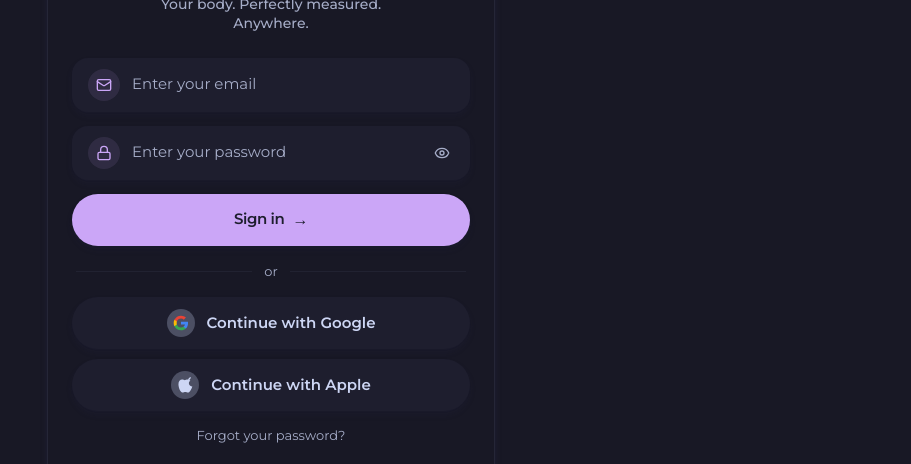
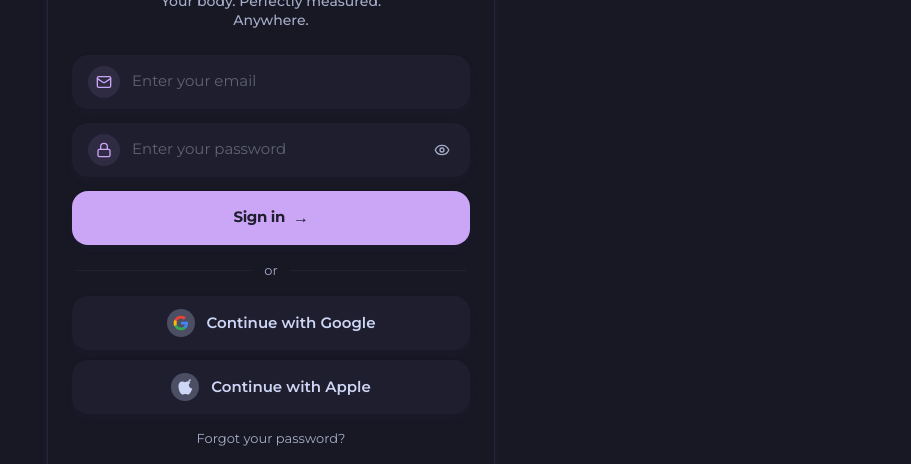
Before and after one commit to Ikechukwuproleader101/Measure-MEE, a React (Vite) app in the folder frontend/: page / in a window 1280 px wide. Shown: the part 237-701 px from the top of the page, without its empty margins (369-1280 px from the left). Built offline with nearby package versions, Linux system fonts and the light colour scheme; no server answers.

Commit message:
Asjusting those login screen button to fit

```diff
--- a/frontend/src/components/Auth/LoginScreen.tsx
+++ b/frontend/src/components/Auth/LoginScreen.tsx
@@ -188,7 +188,7 @@ export const LoginScreen: React.FC<LoginScreenProps> = ({
               <Mail className="w-4 h-4 stroke-[2]" />
             </div>
 
-            {/* Real Editable Input - Guaranteed No Outline */}
+            {/* Real Editable Input - Guaranteed No Outline & Non-White Placeholder */}
             <div className="relative flex-1 flex items-center overflow-hidden">
               <input
                 ref={inputRef}
@@ -200,7 +200,7 @@ export const LoginScreen: React.FC<LoginScreenProps> = ({
                 onBlur={() => setIsFocused(false)}
                 placeholder="Enter your email"
                 autoComplete="email"
-                className="w-full bg-transparent text-foreground text-[15px] font-normal tracking-normal border-0 outline-none focus:outline-none focus-visible:outline-none ring-0 focus:ring-0 shadow-none placeholder:text-muted-foreground select-text"
+                className="w-full bg-transparent text-foreground text-[15px] font-normal tracking-normal border-0 outline-none focus:outline-none focus-visible:outline-none ring-0 focus:ring-0 shadow-none placeholder:text-[#727088] placeholder:opacity-100 select-text"
               />
             </div>
 
@@ -238,7 +238,7 @@ export const LoginScreen: React.FC<LoginScreenProps> = ({
                 onChange={(e) => setPassword(e.target.value)}
                 placeholder="Enter your password"
                 autoComplete="current-password"
-                className="w-full bg-transparent text-foreground text-[15px] font-normal tracking-normal border-0 outline-none focus:outline-none focus-visible:outline-none ring-0 focus:ring-0 shadow-none placeholder:text-muted-foreground pr-2 select-text"
+                className="w-full bg-transparent text-foreground text-[15px] font-normal tracking-normal border-0 outline-none focus:outline-none focus-visible:outline-none ring-0 focus:ring-0 shadow-none placeholder:text-[#727088] placeholder:opacity-100 pr-2 select-text"
               />
             </div>
 
@@ -260,12 +260,12 @@ export const LoginScreen: React.FC<LoginScreenProps> = ({
             </div>
           )}
 
-          {/* Primary Continue Button */}
+          {/* Primary Continue Button - Identical width and geometry to inputs */}
           <button
             type="submit"
             disabled={isLoading}
             aria-busy={isLoading}
-            className={`w-full h-[52px] rounded-full font-semibold text-[15px] tracking-tight flex items-center justify-center gap-1.5 transition-all duration-150 select-none border-0 ${
+            className={`w-full h-[54px] rounded-2xl font-bold text-[15px] tracking-tight flex items-center justify-center gap-1.5 transition-all duration-150 select-none border-0 ${
               isLoading
                 ? 'bg-muted text-muted-foreground shadow-sm cursor-not-allowed'
                 : 'bg-primary hover:bg-primary/90 active:bg-primary/95 text-primary-foreground shadow-md shadow-primary/25 cursor-pointer active:scale-[0.99]'
@@ -298,7 +298,7 @@ export const LoginScreen: React.FC<LoginScreenProps> = ({
             type="button"
             disabled={isLoading}
             onClick={handleGoogleSignIn}
-            className="w-full h-[52px] rounded-full bg-card hover:bg-muted active:bg-muted text-foreground font-semibold text-[14px] sm:text-[15px] flex items-center justify-center gap-3 shadow-sm border-0 transition-all duration-150 cursor-pointer active:scale-[0.99] disabled:opacity-60"
+            className="w-full h-[54px] rounded-2xl bg-card hover:bg-muted active:bg-muted text-foreground font-semibold text-[14px] sm:text-[15px] flex items-center justify-center gap-3 shadow-sm border-0 transition-all duration-150 cursor-pointer active:scale-[0.99] disabled:opacity-60"
           >
             {/* Google colored G icon inside circular badge */}
             <div className="w-7 h-7 rounded-full bg-secondary/80 flex items-center justify-center shrink-0">
@@ -328,7 +328,7 @@ export const LoginScreen: React.FC<LoginScreenProps> = ({
           <button
             type="button"
             onClick={handleAppleSignIn}
-            className="w-full h-[52px] rounded-full bg-card hover:bg-muted active:bg-muted text-foreground font-semibold text-[14px] sm:text-[15px] flex items-center justify-center gap-3 shadow-sm border-0 transition-all duration-150 cursor-pointer active:scale-[0.99]"
+            className="w-full h-[54px] rounded-2xl bg-card hover:bg-muted active:bg-muted text-foreground font-semibold text-[14px] sm:text-[15px] flex items-center justify-center gap-3 shadow-sm border-0 transition-all duration-150 cursor-pointer active:scale-[0.99]"
           >
             {/* Apple icon inside circular badge */}
             <div className="w-7 h-7 rounded-full bg-secondary/80 flex items-center justify-center shrink-0">
--- a/frontend/src/index.css
+++ b/frontend/src/index.css
@@ -186,6 +186,10 @@
     outline: none !important;
     box-shadow: none;
   }
+  input::placeholder, textarea::placeholder {
+    color: oklch(0.50 0.025 280) !important;
+    opacity: 1 !important;
+  }
   body {
     @apply bg-background text-foreground;
   }
```
